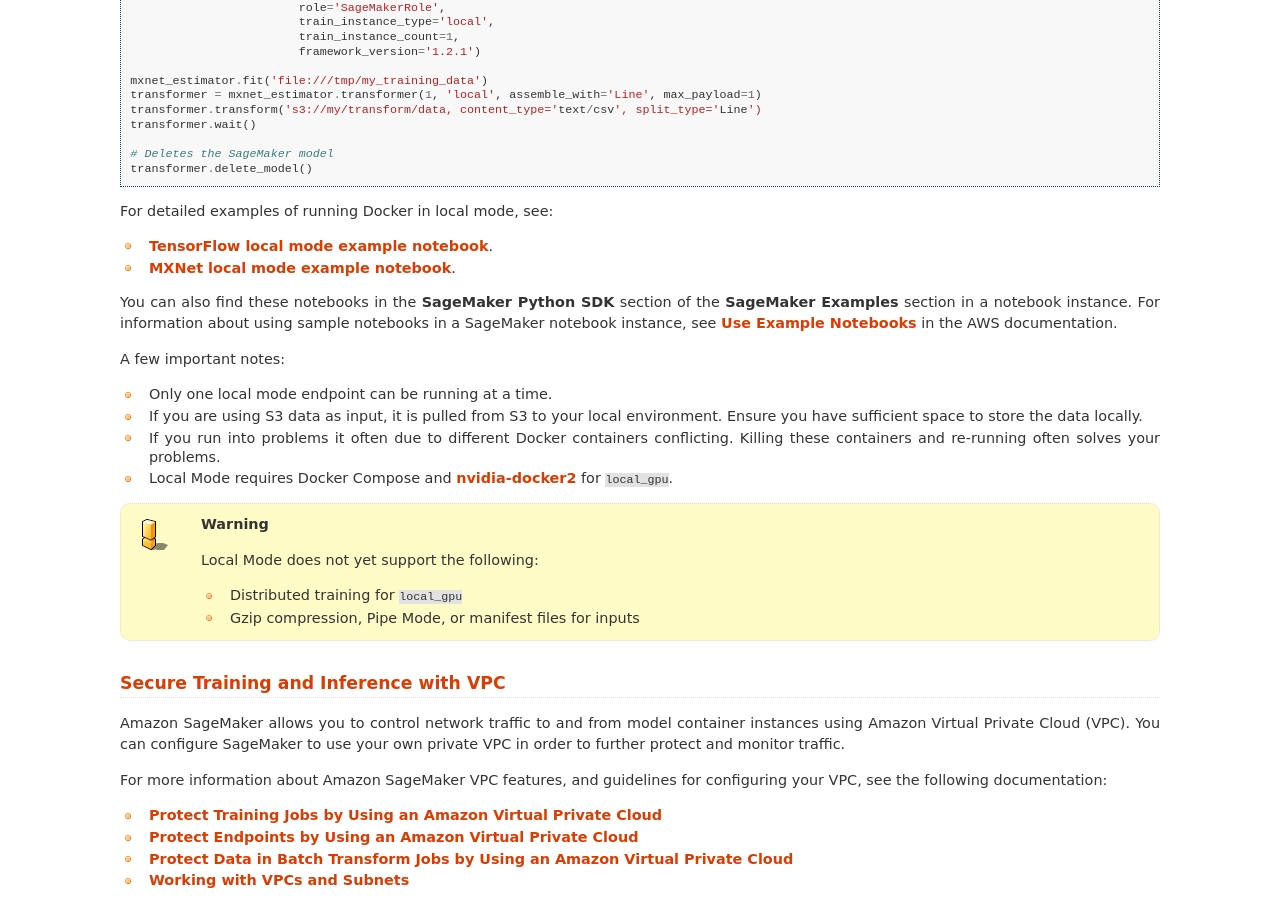
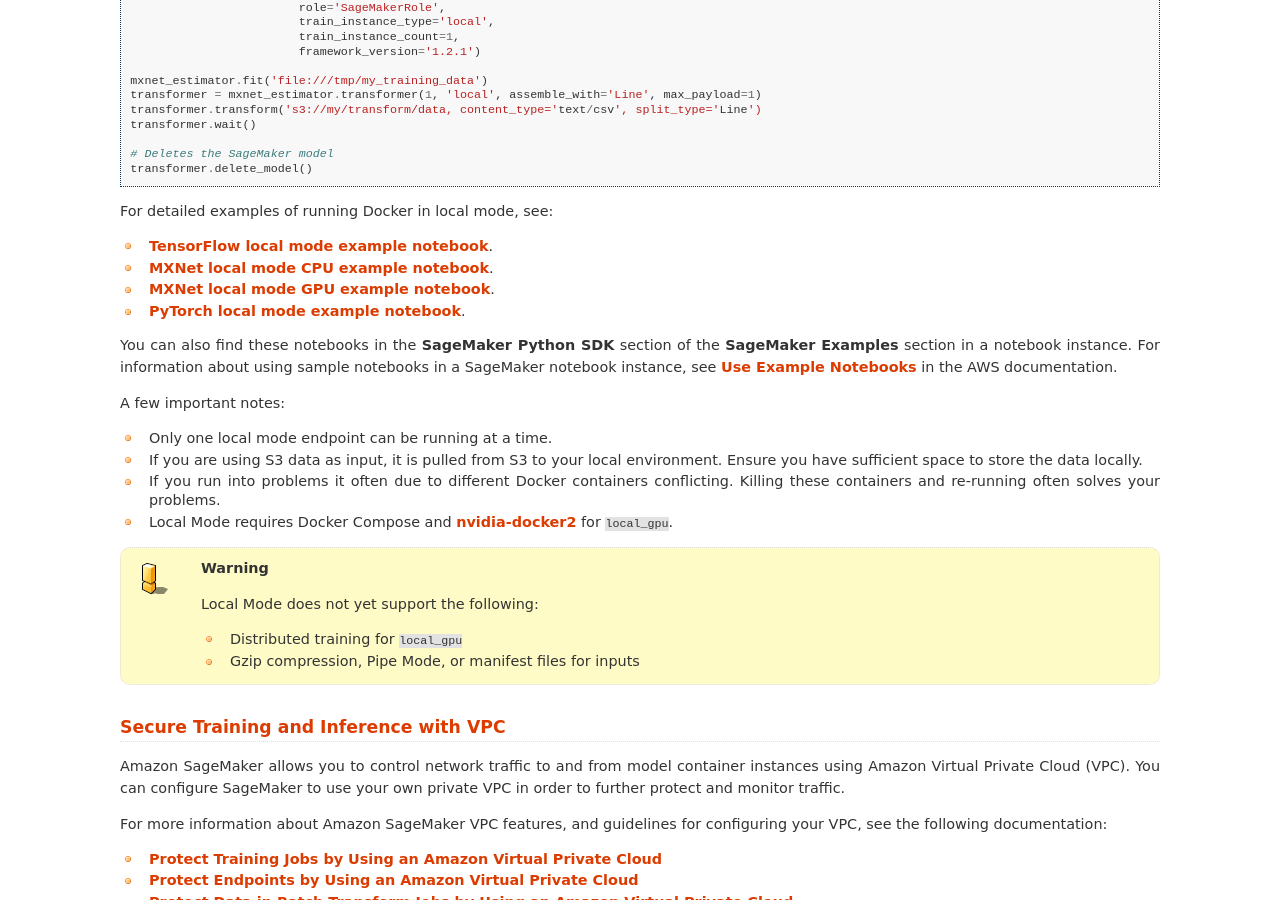
Before and after one commit to Evan-W-ang/sagemaker-python-sdk, a Sphinx documentation site: the page built from doc/overview.rst, in a window 1280 px wide and 900 px high, scrolled down 13199 px. Built offline with Sphinx 7.4.7, drawn with Linux system fonts in a browser that asks for light colours.

Commit message:
doc: update links to the local mode notebooks examples. (#1267)
Co-authored-by: Karim Nakad <karimnakad@gmail.com>
Co-authored-by: Lauren Yu <6631887+laurenyu@users.noreply.github.com>

```diff
--- a/doc/overview.rst
+++ b/doc/overview.rst
@@ -818,8 +818,10 @@ Here is an end-to-end example:
 
 For detailed examples of running Docker in local mode, see:
 
-- `TensorFlow local mode example notebook <https://github.com/awslabs/amazon-sagemaker-examples/blob/master/sagemaker-python-sdk/tensorflow_distributed_mnist/tensorflow_local_mode_mnist.ipynb>`__.
-- `MXNet local mode example notebook <https://github.com/awslabs/amazon-sagemaker-examples/blob/master/sagemaker-python-sdk/mxnet_gluon_mnist/mnist_with_gluon_local_mode.ipynb>`__.
+- `TensorFlow local mode example notebook <https://github.com/awslabs/amazon-sagemaker-examples/blob/master/sagemaker-python-sdk/tensorflow_script_mode_using_shell_commands/tensorflow_script_mode_using_shell_commands.ipynb>`__.
+- `MXNet local mode CPU example notebook <https://github.com/awslabs/amazon-sagemaker-examples/blob/master/sagemaker-python-sdk/mxnet_gluon_mnist/mxnet_mnist_with_gluon_local_mode.ipynb>`__.
+- `MXNet local mode GPU example notebook <https://github.com/awslabs/amazon-sagemaker-examples/blob/master/sagemaker-python-sdk/mxnet_gluon_cifar10/mxnet_cifar10_local_mode.ipynb>`__.
+- `PyTorch local mode example notebook <https://github.com/awslabs/amazon-sagemaker-examples/blob/master/sagemaker-python-sdk/pytorch_cnn_cifar10/pytorch_local_mode_cifar10.ipynb>`__.
 
 You can also find these notebooks in the **SageMaker Python SDK** section of the **SageMaker Examples** section in a notebook instance.
 For information about using sample notebooks in a SageMaker notebook instance, see `Use Example Notebooks <https://docs.aws.amazon.com/sagemaker/latest/dg/howitworks-nbexamples.html>`__
```
